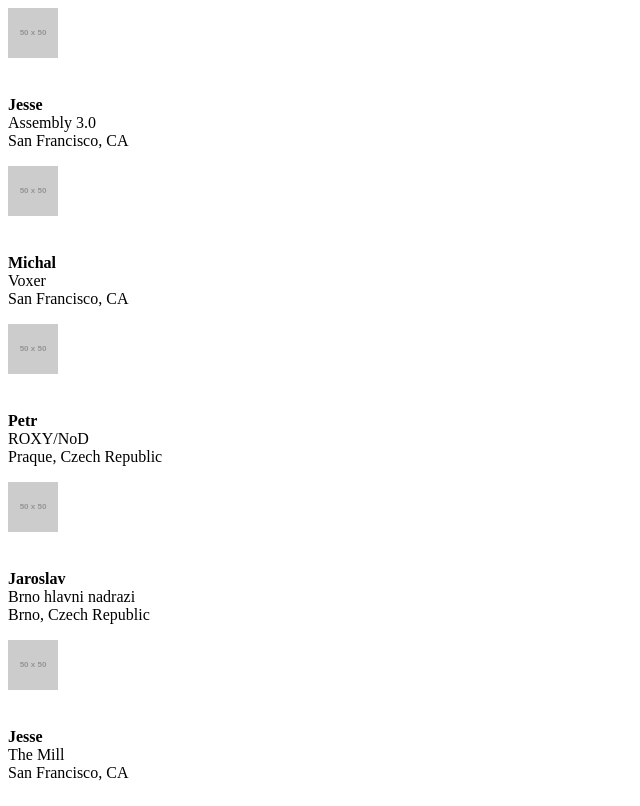
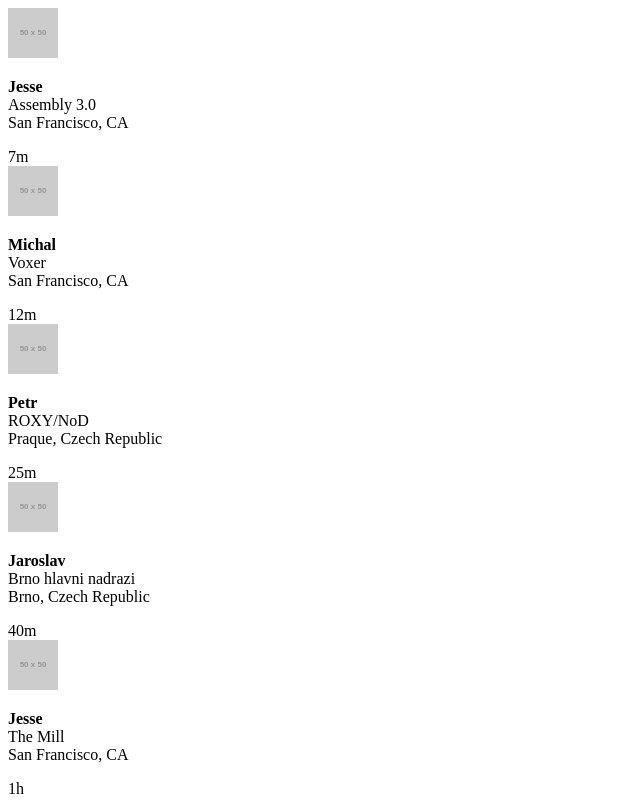
Before and after one commit to AnneliesB/php, a PHP site: page / in a window 1280 px wide. Shown: the whole page, without its empty margins (0-640 px from the left). Before the commit the page ends 781 px from the top, so only its background shows below. Run offline with PHP 8.4, Linux system fonts and the light colour scheme; grey boxes labelled with a size stand in for pictures from a placeholder-image service; some libraries are stand-ins or nearby versions.

Commit message:
time checkin added to array

```diff
--- a/05_swarm_arrays/index.php
+++ b/05_swarm_arrays/index.php
@@ -6,35 +6,40 @@ $checkins = [
         "username" =>"Jesse",
         "name-location" =>"Assembly 3.0",
         "place" => "San Francisco, CA",
-        "distance" => "3"
+        "distance" => "3",
+        "time" => "7m"
     ],
     [
         "image" => '<img src="https://fakeimg.pl/50x50/">',
         "username" =>"Michal",
         "name-location" =>"Voxer",
         "place" => "San Francisco, CA",
-        "distance" => "18"
+        "distance" => "18",
+        "time" => "12m"
     ],
     [
         "image" => '<img src="https://fakeimg.pl/50x50/">',
         "username" =>"Petr",
         "name-location" =>"ROXY/NoD",
         "place" => "Praque, Czech Republic",
-        "distance" => "125"
+        "distance" => "125",
+        "time" => "25m"
     ],
     [
         "image" => '<img src="https://fakeimg.pl/50x50/">',
         "username" =>"Jaroslav",
         "name-location" =>"Brno hlavni nadrazi",
         "place" => "Brno, Czech Republic",
-        "distance" => "225"
+        "distance" => "225",
+        "time" => "40m"
     ],
     [
         "image" => '<img src="https://fakeimg.pl/50x50/">',
         "username" =>"Jesse",
         "name-location" =>"The Mill",
         "place" => "San Francisco, CA",
-        "distance" => "5"
+        "distance" => "5",
+        "time" => "1h"
     ]
 ];
 
@@ -54,12 +59,12 @@ $checkins = [
 
             <?php foreach($checkins as $c): ?>
             <div><?php echo $c["image"]; ?></div>
-            <img src="" alt="">
             <p class="post__checkin">
                 <strong><?php echo $c["username"]; ?></strong><br>
                 <span><?php echo $c["name-location"]; ?></span><br>
                 <span><?php echo $c["place"]; ?></span>
             </p>
+            <div><?php echo $c["time"]; ?></div>
 
             <?php endforeach; ?>
 
```
